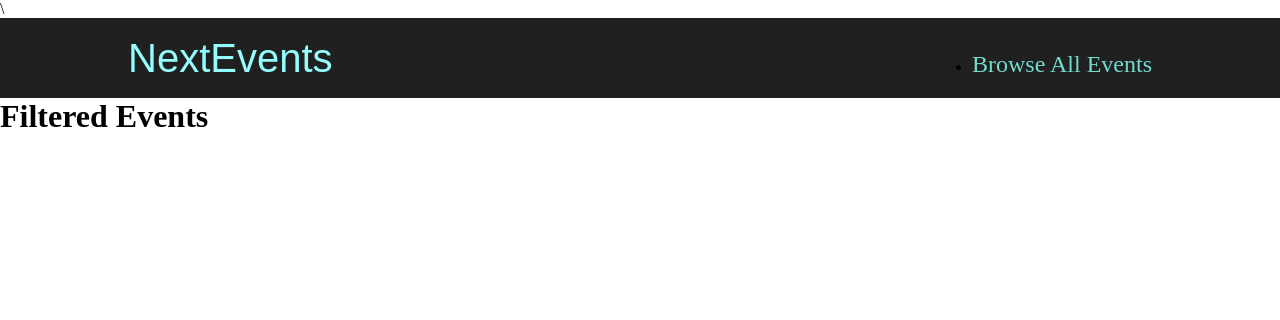
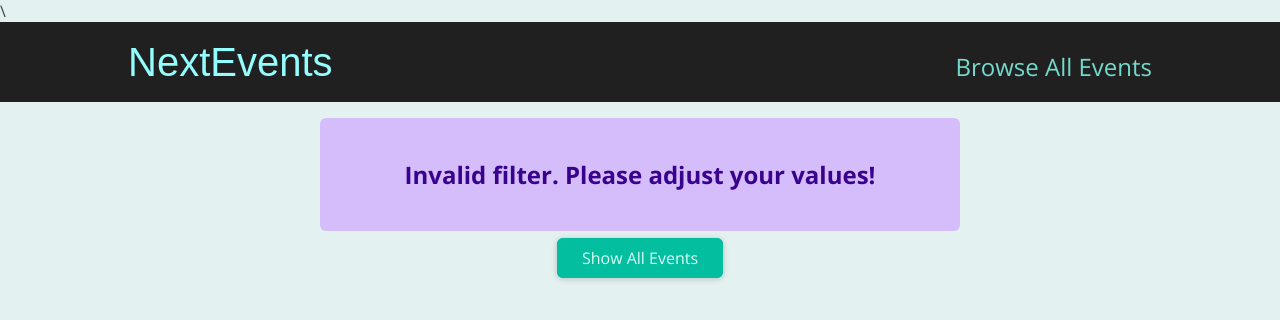
Before and after one commit to Tumii01/Events-app, a Next.js app: page /events in a window 1280 px wide. Shown: the top 320 px of the page. Built offline with nearby package versions, Linux system fonts and the light colour scheme.

Commit message:
Final Commits

```diff
--- /dev/null
+++ b/components/events/results-title.js
@@ -0,0 +1,20 @@
+import Button from '../ui/button';
+import classes from './results-title.module.css';
+
+function ResultsTitle(props) {
+  const { date } = props;
+
+  const humanReadableDate = new Date(date).toLocaleDateString('en-US', {
+    month: 'long',
+    year: 'numeric',
+  });
+
+  return (
+    <section className={classes.title}>
+      <h1>Events in {humanReadableDate}</h1>
+      <Button link='/events'>Show all events</Button>
+    </section>
+  );
+}
+
+export default ResultsTitle;
--- /dev/null
+++ b/components/events/results-title.module.css
@@ -0,0 +1,6 @@
+.title {
+  margin: 2rem auto;
+  width: 90%;
+  max-width: 40rem;
+  text-align: center;
+}
--- /dev/null
+++ b/components/ui/error-alert.js
@@ -0,0 +1,7 @@
+import classes from './error-alert.module.css';
+
+function ErrorAlert(props) {
+  return <div className={classes.alert}>{props.children}</div>;
+}
+
+export default ErrorAlert;
--- /dev/null
+++ b/components/ui/error-alert.module.css
@@ -0,0 +1,12 @@
+.alert {
+  margin: 1rem auto;
+  padding: 1rem 2rem;
+  width: 90%;
+  max-width: 40rem;
+  background-color: #d5bdfc;
+  color: #38028d;
+  font-weight: bold;
+  font-size: 1.5rem;
+  text-align: center;
+  border-radius: 6px;
+}
--- a/pages/events/[...slug].js
+++ b/pages/events/[...slug].js
@@ -1,9 +1,71 @@
-function FilteredEventsPage (){
+import { Fragment } from "react";
+import { useRouter } from "next/router";
+
+import { getFilteredEvents } from "../../dummy-data";
+import EventList from "../../components/events/event-list";
+import ResultsTitle from "../../components/events/results-title";
+import Button from "../../components/ui/button";
+import ErrorAlert from "../../components/ui/error-alert";
+
+function FilteredEventsPage() {
+  const router = useRouter();
+
+  const filterData = router.query.slug;
+
+  if (!filterData) {
+    return <p className="center">Loading...</p>;
+  }
+
+  const filteredYear = filterData[0];
+  const filteredMonth = filterData[1];
+
+  const numYear = +filteredYear;
+  const numMonth = +filteredMonth;
+
+  if (
+    isNaN(numYear) ||
+    isNaN(numMonth) ||
+    numYear > 2030 ||
+    numYear < 2021 ||
+    numMonth < 1 ||
+    numMonth > 12
+  ) {
     return (
-        <div>
-            <h1>Filtered Events</h1>
+      <Fragment>
+        <ErrorAlert>
+          <p>Invalid filter. Please adjust your values!</p>
+        </ErrorAlert>
+        <div className="center">
+          <Button link="/events">Show All Events</Button>
         </div>
+      </Fragment>
     );
+  }
+
+  const filteredEvents = getFilteredEvents({
+    year: numYear,
+    month: numMonth,
+  });
+
+  if (!filteredEvents || filteredEvents.length === 0) {
+    return (
+      <Fragment>
+        <ErrorAlert>
+          <p>No events found for the chosen filter!</p>
+        </ErrorAlert>
+        <div className="center">
+          <Button link="/events">Show all Events</Button>
+        </div>
+      </Fragment>
+    );
+  }
+  const date = new Date(numYear, numMonth - 1);
+  return (
+    <Fragment>
+      <ResultsTitle date={date} />
+      <EventList items={filteredEvents} />
+    </Fragment>
+  );
 }
 
 export default FilteredEventsPage;
--- a/styles/globals.css
+++ b/styles/globals.css
@@ -1,5 +1,33 @@
+@import url('https://fonts.googleapis.com/css2?family=Lato:wght@400;700&family=Open+Sans:wght@400;700&display=swap');
+
 * {
   box-sizing: border-box;
+}
+
+body {
+  margin: 0;
+  font-family: 'Open Sans', 'Lato', sans-serif;
+  color: #414141;
+  background-color: #e4f1f1;
+}
+
+h1,
+h2,
+h3,
+h4,
+h5,
+h6 {
+  font-family: 'Lato', sans-serif;
+  color: #2b2b2b;
+}
+
+ul {
+  list-style: none;
+  margin: 0;
   padding: 0;
-  margin: 0;
 }
+
+.center {
+  margin: auto;
+  text-align: center;
+}
```
Also changed, not shown: components/events/events-search.js (+20 -3 lines), pages/events/[eventId].js (+7 -1 lines), pages/events/index.js (+10 -1 lines).
